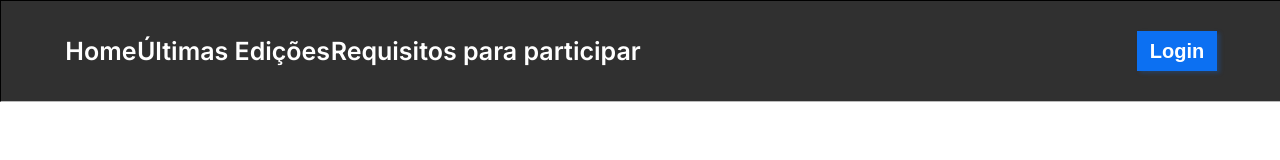
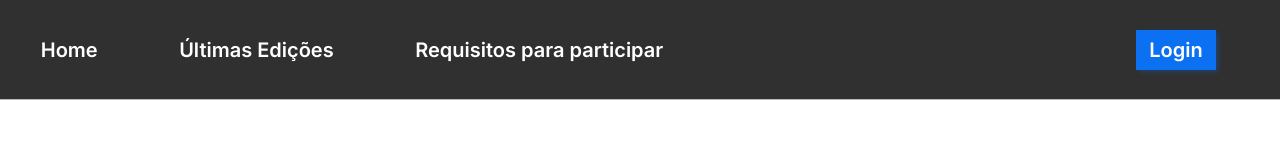
Before and after one commit to Vannucci-021/BootCamp, a plain HTML site: page index.html in a window 1280 px wide. Drawn offline with Linux system fonts and the light colour scheme.

Commit message:
Criação do estilo CSS do Menu

```diff
--- a/style.css
+++ b/style.css
@@ -1,6 +1,5 @@
-/* Fonte */
 @import url('https://fonts.googleapis.com/css2?family=Inter:ital,opsz,wght@0,14..32,100..900;1,14..32,100..900&display=swap');
-body {
+* {
     margin: 0;
     padding: 0;
     box-sizing: border-box;
@@ -10,25 +9,23 @@ body {
 #principal {
     display: flex;
     justify-content: space-between;
+    align-items: center;
     width: 100%;
     height: 100px;
-    border: 1px solid black;
+    border-bottom: 1px solid #BABABA;
     background-color: #303030;
-    align-items: center;
-    border-bottom: 1px solid #BABABA;
 }
 
     #menu {
         display: flex;
-        width: 45%;
+        width: 55%;
         justify-content: space-around;
         align-items: center;
 
-        margin-left: 5%;
     }
 
     #principal div a {
-        font-size: 25px;
+        font-size: 20px;
         font-weight: 600;
         color: white;
         text-decoration: none;
@@ -39,14 +36,13 @@ body {
     }
 
     #principal button {
+        margin-right: 5%;
+        background-color: #0C70F2;
+        border: 0;
         width: 80px;
         height: 40px;
-        margin-right: 5%;
-        border: 0px;
         font-size: 20px;
         font-weight: 600;
-        background-color: #0C70F2;
+        color: white;
         box-shadow: 3px 2px 4px rgba(12, 112, 242, 0.25);
-        color: white;
-        cursor: pointer ;
     }
```
Also changed, not shown: index.html (+0 -1 lines).
